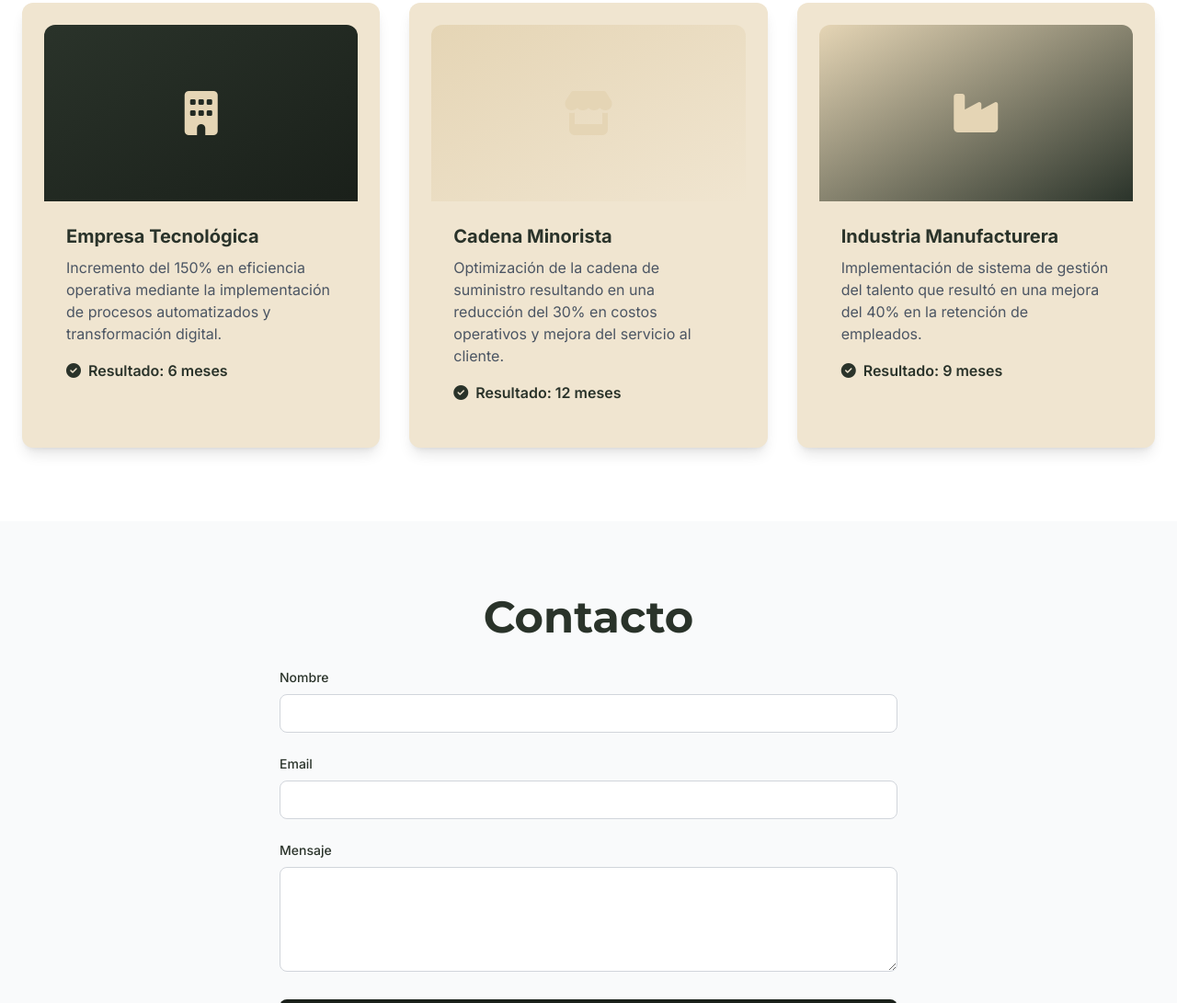
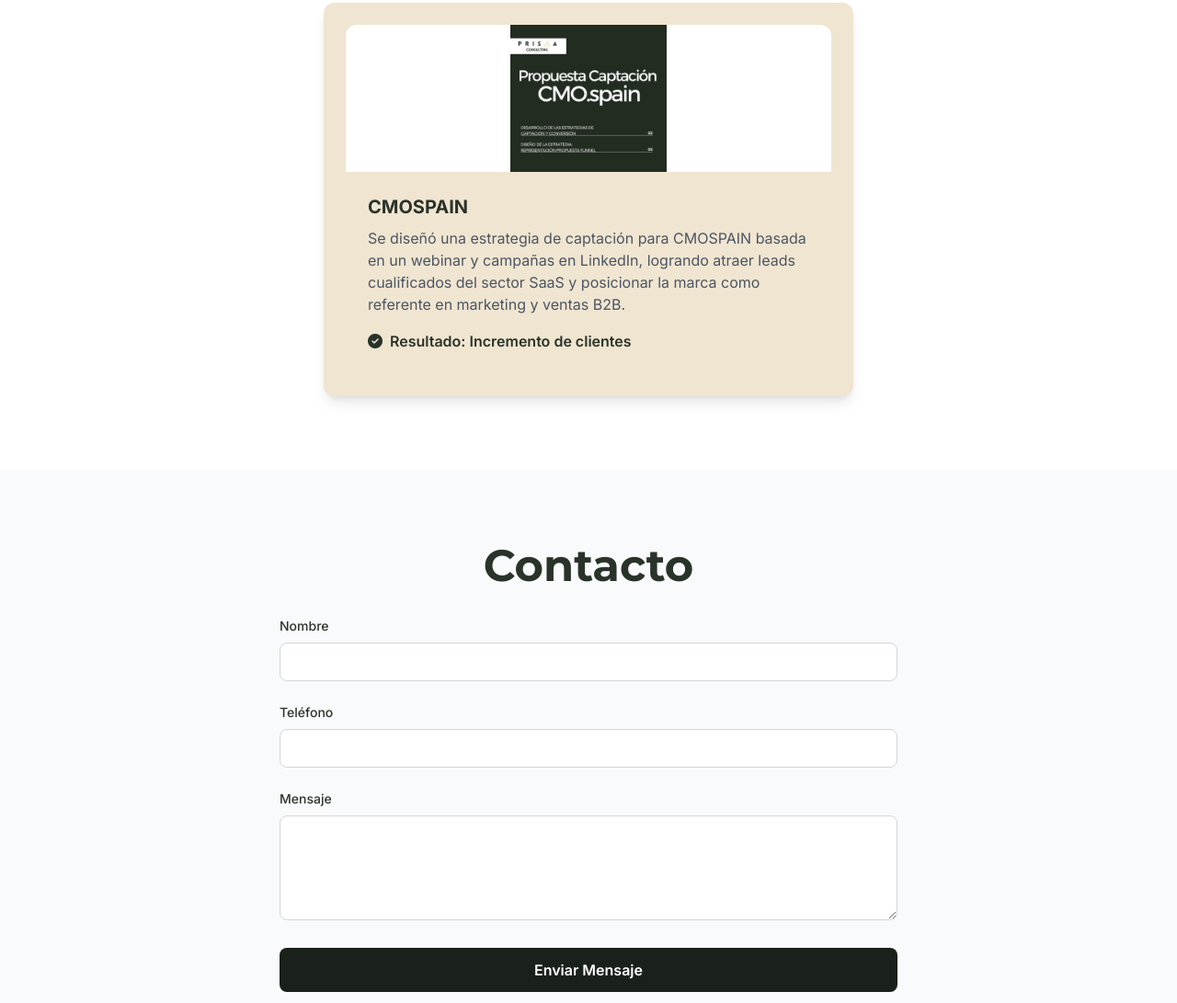
Before and after one commit to jbraall/prismaedem, a website: page index.html in a window 1280 px wide. Shown: the part 2425-3516 px from the top of the page at 92% size. Drawn offline with Linux system fonts and the light colour scheme.

Commit message:
feat: Actualizar formulario de contacto y caso de éxito - Cambiar email por teléfono en el formulario - Modificar formato del email - Añadir caso de éxito de CMOSPAIN - Actualizar estilos compilados

```diff
--- a/index.html
+++ b/index.html
@@ -171,48 +171,19 @@
     <section id="success-cases" class="py-20 bg-white">
         <div class="container mx-auto px-6">
             <h2 class="section-title">Casos de Éxito</h2>
-            <div class="grid grid-cols-1 md:grid-cols-2 lg:grid-cols-3 gap-8">
+            <div class="flex justify-center">
+                <div class="max-w-xl w-full">
                 <!-- Caso 1 -->
                 <div class="card hover:scale-105 transition-transform duration-300">
-                    <div class="h-48 bg-gradient-to-br from-prisma-power to-prisma-dark rounded-t-xl flex items-center justify-center">
-                        <i class="fas fa-building text-prisma-energy text-5xl"></i>
+                    <div class="h-40 rounded-t-xl overflow-hidden flex items-center justify-center bg-white">
+                        <img src="./images/cmospain.jpeg" alt="CMOSPAIN - Caso de éxito" class="h-40 w-auto object-contain">
                     </div>
                     <div class="p-6">
-                        <h3 class="font-bold text-xl mb-2">Empresa Tecnológica</h3>
-                        <p class="text-gray-600 mb-4">Incremento del 150% en eficiencia operativa mediante la implementación de procesos automatizados y transformación digital.</p>
+                        <h3 class="font-bold text-xl mb-2">CMOSPAIN</h3>
+                        <p class="text-gray-600 mb-4">Se diseñó una estrategia de captación para CMOSPAIN basada en un webinar y campañas en LinkedIn, logrando atraer leads cualificados del sector SaaS y posicionar la marca como referente en marketing y ventas B2B.</p>
                         <div class="flex items-center text-prisma-power">
                             <i class="fas fa-check-circle mr-2"></i>
-                            <span class="font-semibold">Resultado: 6 meses</span>
-                        </div>
-                    </div>
-                </div>
-
-                <!-- Caso 2 -->
-                <div class="card hover:scale-105 transition-transform duration-300">
-                    <div class="h-48 bg-gradient-to-br from-prisma-energy to-prisma-light rounded-t-xl flex items-center justify-center">
-                        <i class="fas fa-store text-prisma-energy text-5xl"></i>
-                    </div>
-                    <div class="p-6">
-                        <h3 class="font-bold text-xl mb-2">Cadena Minorista</h3>
-                        <p class="text-gray-600 mb-4">Optimización de la cadena de suministro resultando en una reducción del 30% en costos operativos y mejora del servicio al cliente.</p>
-                        <div class="flex items-center text-prisma-power">
-                            <i class="fas fa-check-circle mr-2"></i>
-                            <span class="font-semibold">Resultado: 12 meses</span>
-                        </div>
-                    </div>
-                </div>
-
-                <!-- Caso 3 -->
-                <div class="card hover:scale-105 transition-transform duration-300">
-                    <div class="h-48 bg-gradient-to-br from-prisma-energy to-prisma-power rounded-t-xl flex items-center justify-center">
-                        <i class="fas fa-industry text-prisma-energy text-5xl"></i>
-                    </div>
-                    <div class="p-6">
-                        <h3 class="font-bold text-xl mb-2">Industria Manufacturera</h3>
-                        <p class="text-gray-600 mb-4">Implementación de sistema de gestión del talento que resultó en una mejora del 40% en la retención de empleados.</p>
-                        <div class="flex items-center text-prisma-power">
-                            <i class="fas fa-check-circle mr-2"></i>
-                            <span class="font-semibold">Resultado: 9 meses</span>
+                            <span class="font-semibold">Resultado: Incremento de clientes</span>
                         </div>
                     </div>
                 </div>
@@ -225,15 +196,15 @@
         <div class="container mx-auto px-6">
             <h2 class="section-title">Contacto</h2>
             <div class="max-w-2xl mx-auto">
-                <form id="contact-form" class="space-y-6" onsubmit="sendEmail(event)">
+                <form id="contact-form" class="space-y-6">
                     <div>
                         <label for="name" class="block text-sm font-medium mb-2">Nombre</label>
                         <input type="text" id="name" name="name" required
                             class="w-full px-4 py-2 border border-gray-300 rounded-lg focus:ring-2 focus:ring-prisma-power focus:border-transparent">
                     </div>
                     <div>
-                        <label for="email" class="block text-sm font-medium mb-2">Email</label>
-                        <input type="email" id="email" name="email" required
+                        <label for="phone" class="block text-sm font-medium mb-2">Teléfono</label>
+                        <input type="tel" id="phone" name="phone" required
                             class="w-full px-4 py-2 border border-gray-300 rounded-lg focus:ring-2 focus:ring-prisma-power focus:border-transparent">
                     </div>
                     <div>
--- a/js/main.js
+++ b/js/main.js
@@ -15,19 +15,20 @@
     });
 
     // Formulario de contacto
-    function sendEmail(e) {
+    const contactForm = document.getElementById('contact-form');
+    contactForm.addEventListener('submit', (e) => {
         e.preventDefault();
         const name = document.getElementById('name').value;
-        const email = document.getElementById('email').value;
+        const phone = document.getElementById('phone').value;
         const message = document.getElementById('message').value;
 
-        const mailtoLink = `mailto:jabral@edem.es?subject=Contacto desde Web Prisma - ${name}&body=Nombre: ${name}%0D%0AEmail: ${email}%0D%0A%0D%0AMensaje:%0D%0A${message}`;
+        const mailtoLink = `mailto:jabral@edem.es?subject=Contacto desde Web Prisma - ${name}&body=${message}%0D%0A%0D%0A${name}-${phone}`;
 
         window.location.href = mailtoLink;
 
-        // Opcional: resetear el formulario después de un breve delay
+        // Resetear el formulario después de un breve delay
         setTimeout(() => {
-            document.getElementById('contact-form').reset();
+            contactForm.reset();
         }, 1000);
-    }
+    });
 });
```
Also changed, not shown: dist/output.css, images/cmospain.jpeg (added).
